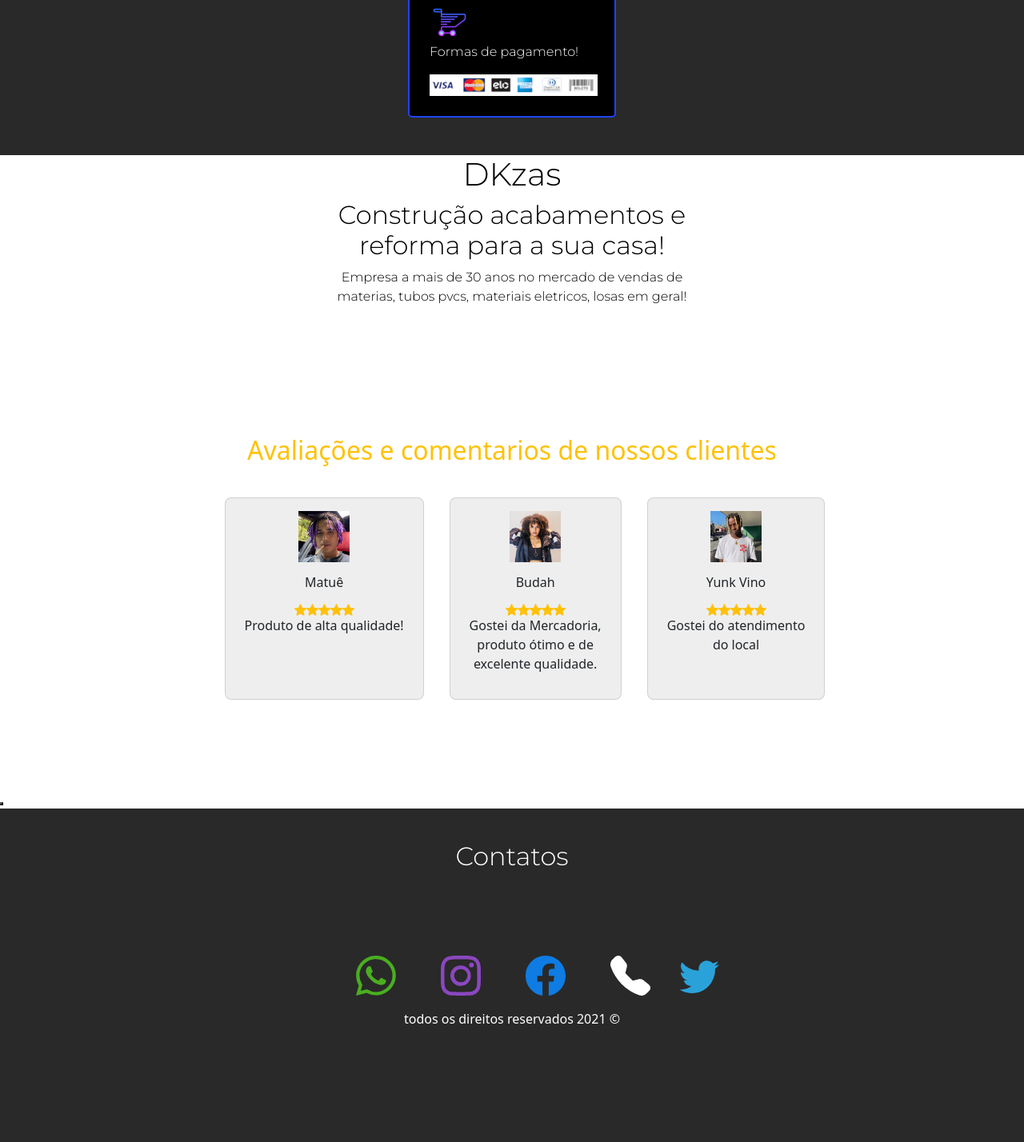
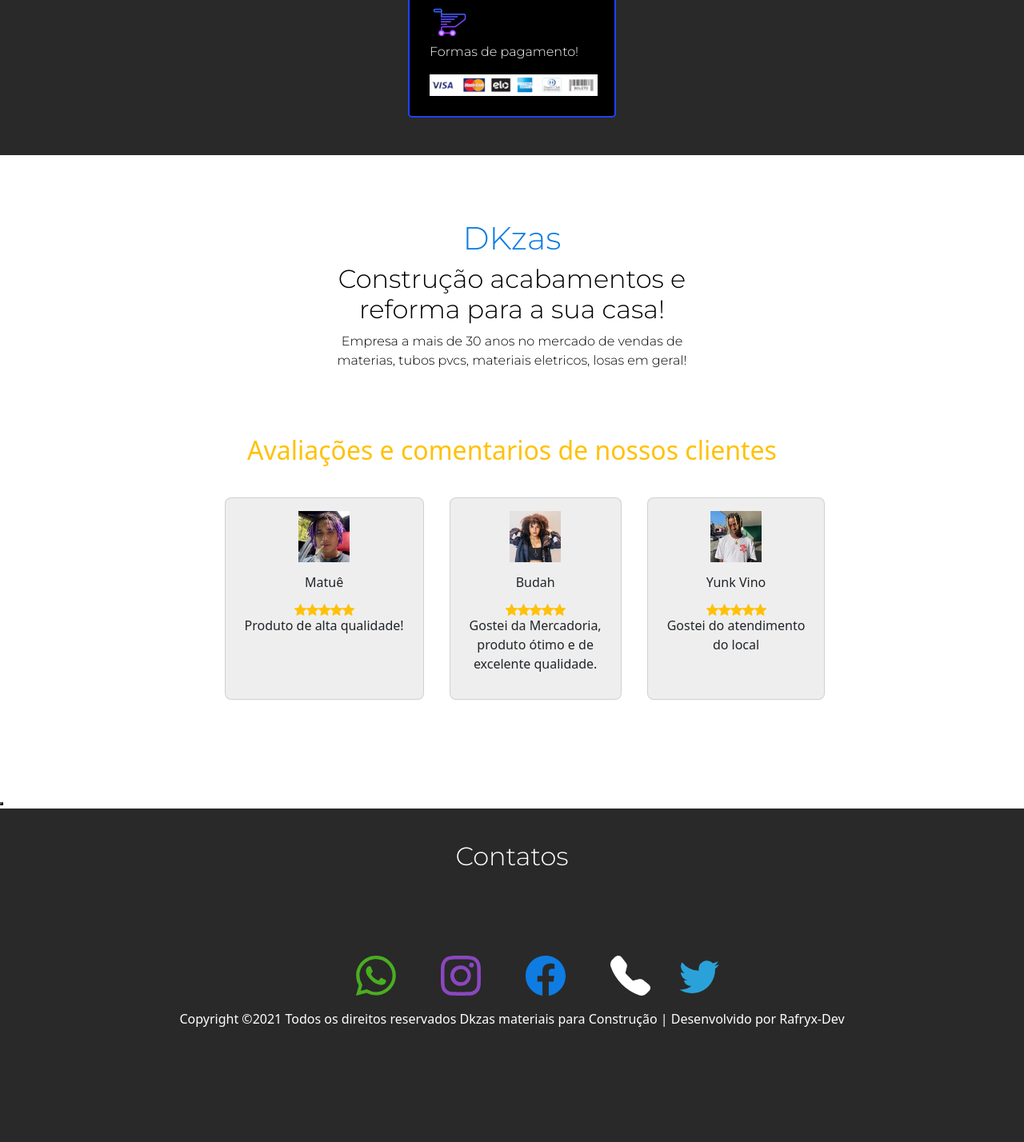
Before and after one commit to Rafryx/landing-page-new, a plain HTML site: page index.html in a window 1280 px wide. Shown: the part 758-2186 px from the top of the page at 80% size. Drawn offline with nearby package versions, Linux system fonts and the light colour scheme.

Commit message:
algumas alterações

```diff
--- a/css/style.css
+++ b/css/style.css
@@ -1,4 +1,5 @@
 @import url('https://fonts.googleapis.com/css2?family=Montserrat:wght@200;300&display=swap');
+
 *{
   padding: 0;
   margin: 0;
@@ -126,6 +127,11 @@ del {
   font-family: 'Montserrat', sans-serif;
   text-align: center;
   height: 350px;
+}
+
+.titulo-empresa h1{
+  color: #0e7ce3;
+  margin-top: 80px;
 }
 
 /*cards comentarios inicio*/
--- a/index.html
+++ b/index.html
@@ -148,7 +148,7 @@
       </ul>
 
       <div class="direitos-reservados">
-       <p>todos os direitos reservados 2021 &copy;</p>
+       <p>Copyright &copy;2021 Todos os direitos reservados Dkzas materiais para Construção | Desenvolvido por Rafryx-Dev</p>
       </div>
  </footer>
 
```
